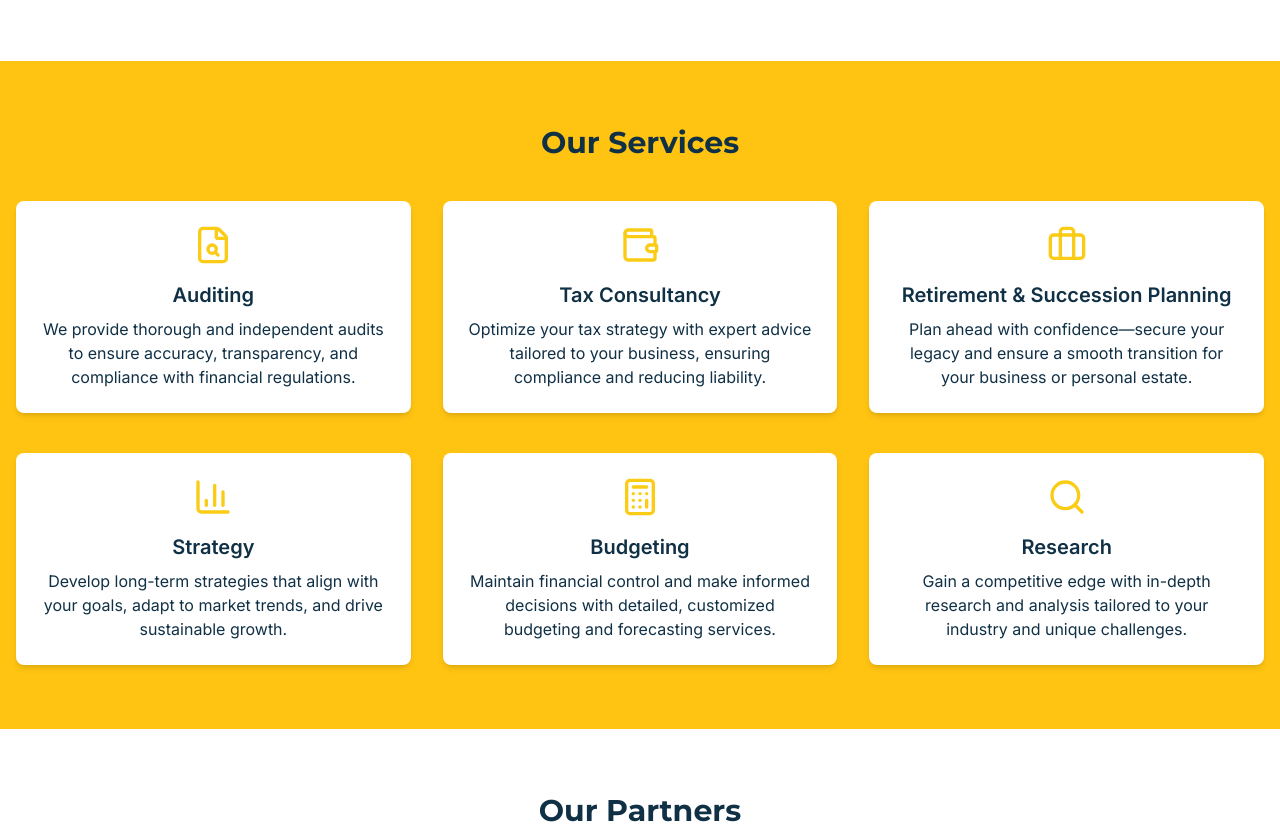
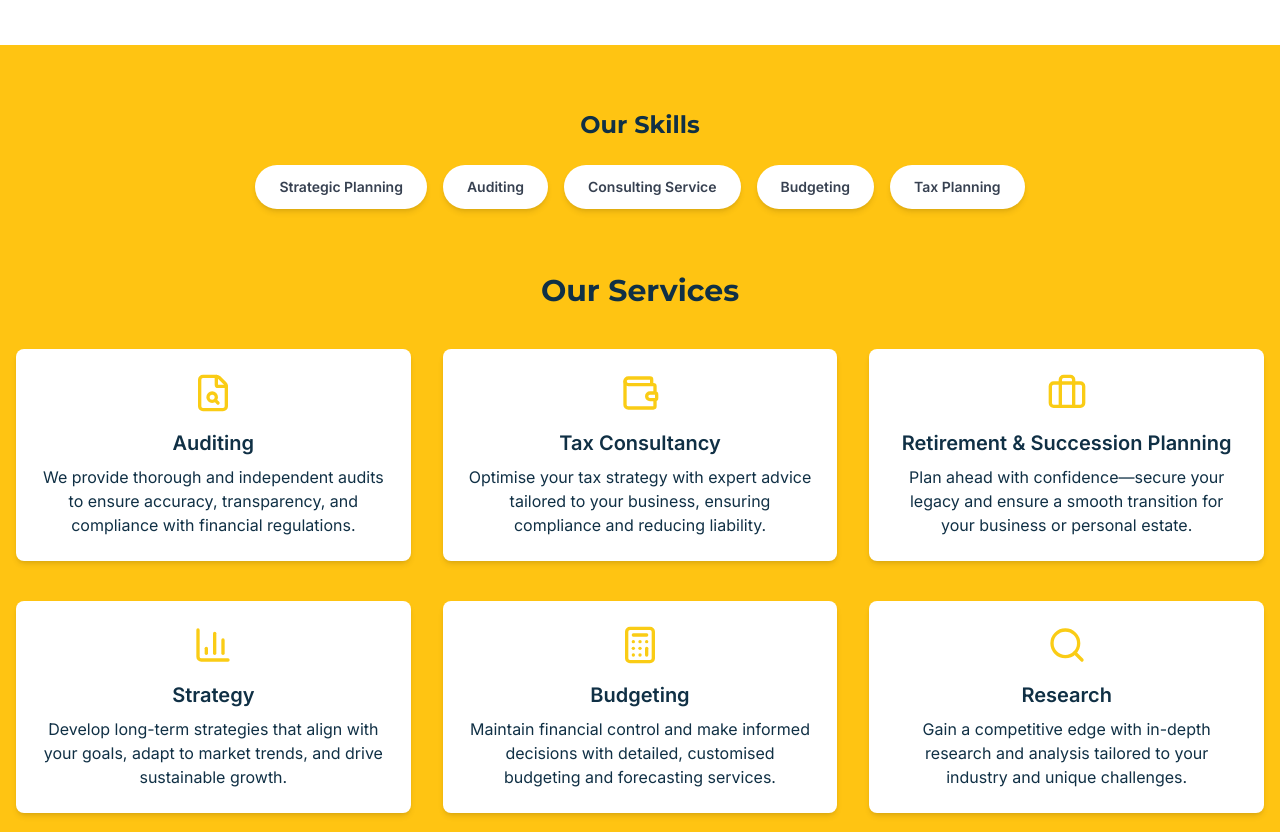
Before and after one commit to selekode/MartinRonaldAssociates, a plain HTML site: page index.html in a window 1280 px wide. Shown: the part 1961-2793 px from the top of the page. Drawn offline with nearby package versions, Linux system fonts and the light colour scheme.

Commit message:
Updated UI and switched to UK vocab

```diff
--- a/index.html
+++ b/index.html
@@ -128,28 +128,12 @@
     <section id="about" class="py-16 px-4 max-w-6xl mx-auto">
         <h2 class="text-3xl font-bold text-primary font-display mb-8">About Us</h2>
 
-        <p class="mb-6">
+        <p class="mb-8">
             MRA is a centrally managed audit firm based in Nairobi, Kenya that shares its resources, technology,
             methodologies, strength and insights to serve those in need of audit, accounting, and financial
             consultancies. We are structured in a way that gives you quicker access to our senior professionals who will
             give your requirements adequate deep thought so that you get timely and decisive advice best suited for you.
         </p>
-
-        <!-- Mission & Vision -->
-        <div class="grid md:grid-cols-2 gap-8 my-12">
-            <div class="bg-white p-6 rounded-lg shadow-md border-t-4 border-yellow-400">
-                <h3 class="text-xl font-semibold text-primary mb-2">Our Mission</h3>
-                <p>To provide the highest level of professional services to meet our client's needs through mutual
-                    financial success. To maintain integrity and honesty in everything we do. To provide for our team
-                    members' development, growth, and accountability by offering opportunities to achieve personal and
-                    professional success.</p>
-            </div>
-            <div class="bg-white p-6 rounded-lg shadow-md border-t-4 border-yellow-400">
-                <h3 class="text-xl font-semibold text-primary mb-2">Our Vision</h3>
-                <p>To simplify accounting and eliminate fear of the subject of money, and to be regionally recognised as
-                    the firm of choice for easing access to financial advice.</p>
-            </div>
-        </div>
 
         <!-- Core Values -->
         <div class="mb-16">
@@ -192,6 +176,24 @@
         </div>
 
 
+        <!-- Mission & Vision -->
+        <div class="grid md:grid-cols-2 gap-8 my-12">
+            <div class="bg-white p-6 rounded-lg shadow-md border-t-4 border-yellow-400">
+                <h3 class="text-xl font-semibold text-primary mb-2">Our Mission</h3>
+                <p>To provide the highest level of professional services to meet our client's needs through mutual
+                    financial success. To maintain integrity and honesty in everything we do. To provide for our team
+                    members' development, growth, and accountability by offering opportunities to achieve personal and
+                    professional success.</p>
+            </div>
+            <div class="bg-white p-6 rounded-lg shadow-md border-t-4 border-yellow-400">
+                <h3 class="text-xl font-semibold text-primary mb-2">Our Vision</h3>
+                <p>To simplify accounting and eliminate fear of the subject of money, and to be regionally recognised as
+                    the firm of choice for easing access to financial advice.</p>
+            </div>
+        </div>
+
+
+
         <!-- Final Paragraph -->
         <div class="mt-12 max-w-4xl mx-auto text-gray-700 text-lg leading-relaxed">
             <p class="mb-4">We serve a wide spectrum of those in need of accounting, audit, and bespoke financial
@@ -207,7 +209,29 @@
 
     <!-- Services -->
     <section id="services" class="py-16 px-4 bg-accent text-primary">
-        <div class="max-w-7xl mx-auto">
+
+        <!-- Our Skills -->
+        <div class="mb-4">
+            <h2 class="text-2xl font-bold font-display mb-6 text-center">Our Skills</h2>
+            <div class="flex flex-wrap justify-center gap-4 text-center">
+                <div class="bg-white px-6 py-3 rounded-full shadow-md text-sm font-semibold text-gray-700">
+                    Strategic Planning
+                </div>
+                <div class="bg-white px-6 py-3 rounded-full shadow-md text-sm font-semibold text-gray-700">
+                    Auditing
+                </div>
+                <div class="bg-white px-6 py-3 rounded-full shadow-md text-sm font-semibold text-gray-700">
+                    Consulting Service
+                </div>
+                <div class="bg-white px-6 py-3 rounded-full shadow-md text-sm font-semibold text-gray-700">
+                    Budgeting
+                </div>
+                <div class="bg-white px-6 py-3 rounded-full shadow-md text-sm font-semibold text-gray-700">
+                    Tax Planning
+                </div>
+
+            </div>
+            <div class="max-w-7xl mx-auto mt-16">
                 <h2 class="text-3xl font-bold font-display mb-10 text-center">Our Services</h2>
 
                 <div class="grid md:grid-cols-3 gap-8 text-center">
@@ -217,7 +241,8 @@
                             <i data-lucide="file-search" class="w-10 h-10 text-yellow-400"></i>
                         </div>
                         <h3 class="text-xl font-semibold mb-2">Auditing</h3>
-                    <p>We provide thorough and independent audits to ensure accuracy, transparency, and compliance with
+                        <p>We provide thorough and independent audits to ensure accuracy, transparency, and compliance
+                            with
                             financial regulations.</p>
                     </div>
 
@@ -227,7 +252,8 @@
                             <i data-lucide="wallet" class="w-10 h-10 text-yellow-400"></i>
                         </div>
                         <h3 class="text-xl font-semibold mb-2">Tax Consultancy</h3>
-                    <p>Optimize your tax strategy with expert advice tailored to your business, ensuring compliance and
+                        <p>Optimise your tax strategy with expert advice tailored to your business, ensuring compliance
+                            and
                             reducing liability.</p>
                     </div>
 
@@ -237,7 +263,8 @@
                             <i data-lucide="briefcase" class="w-10 h-10 text-yellow-400"></i>
                         </div>
                         <h3 class="text-xl font-semibold mb-2">Retirement & Succession Planning</h3>
-                    <p>Plan ahead with confidence—secure your legacy and ensure a smooth transition for your business or
+                        <p>Plan ahead with confidence—secure your legacy and ensure a smooth transition for your
+                            business or
                             personal estate.</p>
                     </div>
                 </div>
@@ -259,7 +286,8 @@
                             <i data-lucide="calculator" class="w-10 h-10 text-yellow-400"></i>
                         </div>
                         <h3 class="text-xl font-semibold mb-2">Budgeting</h3>
-                    <p>Maintain financial control and make informed decisions with detailed, customized budgeting and
+                        <p>Maintain financial control and make informed decisions with detailed, customised budgeting
+                            and
                             forecasting services.</p>
                     </div>
 
@@ -269,11 +297,15 @@
                             <i data-lucide="search" class="w-10 h-10 text-yellow-400"></i>
                         </div>
                         <h3 class="text-xl font-semibold mb-2">Research</h3>
-                    <p>Gain a competitive edge with in-depth research and analysis tailored to your industry and unique
+                        <p>Gain a competitive edge with in-depth research and analysis tailored to your industry and
+                            unique
                             challenges.</p>
                     </div>
                 </div>
             </div>
+
+        </div>
+
     </section>
 
 
@@ -363,10 +395,10 @@
             <!-- Column 2: Contact Info -->
             <div>
                 <h3 class="text-xl font-semibold text-accent mb-2">Contact</h3>
-                <p><strong>Email:</strong> info@martinronaldassociates.com</p>
+                <p><strong>Email: </strong><a href="mailto:info@martinronaldassociates.com" class="hover:text-accent">info@martinronaldassociates.com</a></p>
                 <p><strong>Address:</strong> Jabavu Road, P.O. Box 52374, Nairobi 00100 20530</p>
-                <p><strong>Phone:</strong> +254 (0)722 707 172</p>
-                <p><strong>Phone:</strong> +254 (0)735 707 172</p>
+                <p><strong>Phone:</strong><a href="tel:info@martinronaldassociates.com" class="hover:text-accent"> +254 (0)722 707 172</a></p>
+                <p><strong>Phone:</strong><a href="tel:info@martinronaldassociates.com" class="hover:text-accent"> +254 (0)735 707 172</a></p>
                 <div class="mt-4 space-x-4">
                     <a href="#" aria-label="LinkedIn" class="hover:text-accent">LinkedIn</a>
                     <a href="#" aria-label="Twitter" class="hover:text-accent">Twitter</a>
```
Lines whose indentation alone changed are shown as unchanged.
